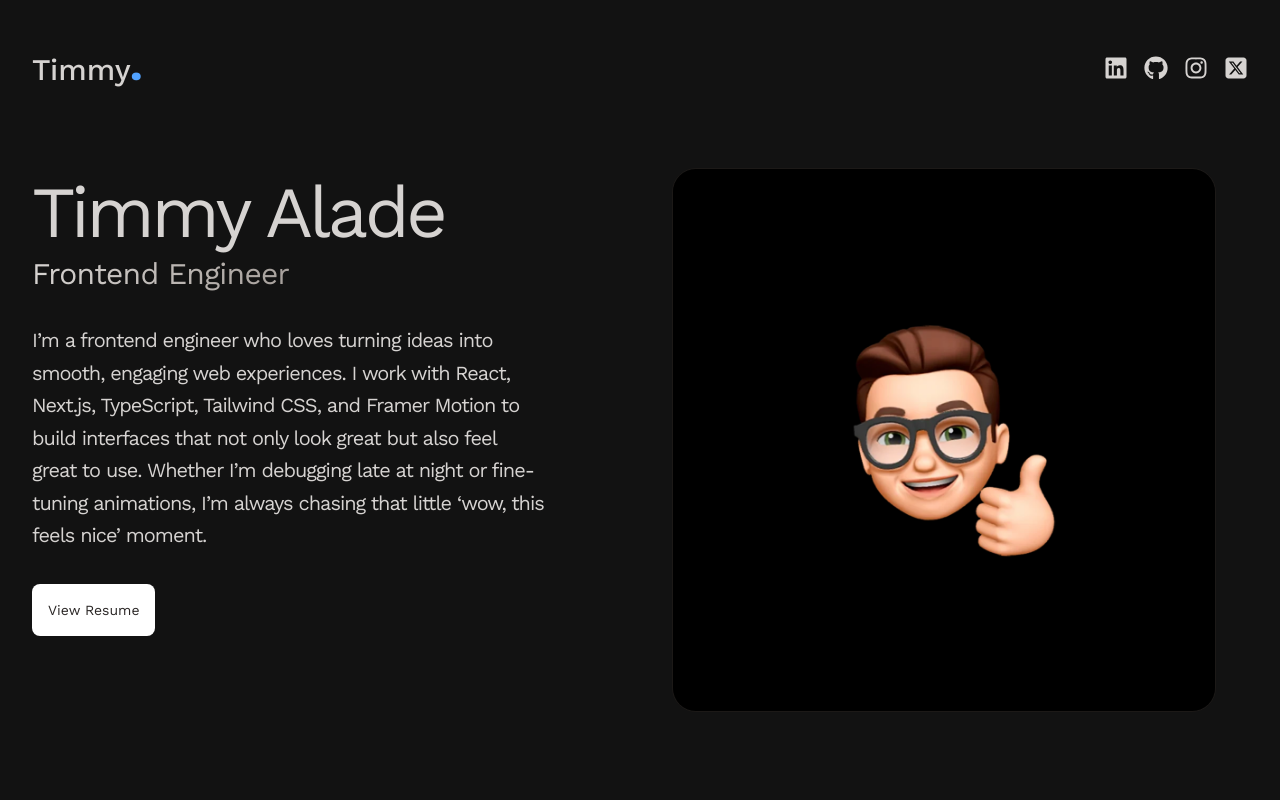
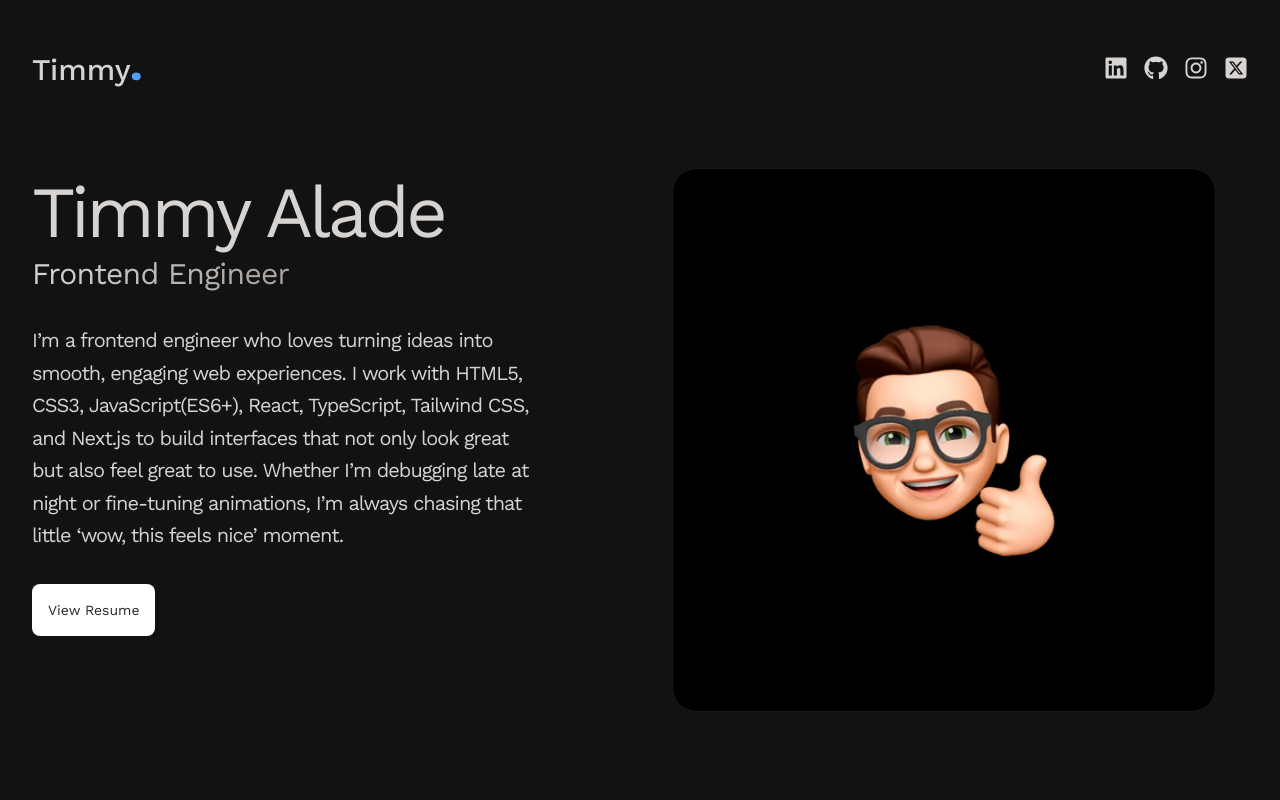
Before and after one commit to Timmydrax/Portfolio-2.0, a React (Vite) app: page / in a window 1280 px wide. Shown: the top 800 px of the page. Built offline with nearby package versions, Linux system fonts and the light colour scheme.

Commit message:
CHORE: Adjusted Animation

```diff
--- a/src/components/Technologies.jsx
+++ b/src/components/Technologies.jsx
@@ -32,6 +32,7 @@ const Technologies = () => {
           whileInView={{ opacity: 1, y: 0 }}
           initial={{ opacity: 0, y: -100 }}
           transition={{ duration: 1.5 }}
+          viewport={{ once: true }}
           className="my-20 text-center text-4xl"
         >
           Technologies
@@ -40,6 +41,7 @@ const Technologies = () => {
           whileInView={{ opacity: 1, x: 0 }}
           initial={{ opacity: 0, x: -100 }}
           transition={{ duration: 1.5 }}
+          viewport={{ once: true }}
           className="flex flex-wrap items-center justify-center gap-4"
         >
           <motion.div
--- a/src/constants/index.js
+++ b/src/constants/index.js
@@ -4,7 +4,7 @@ import project3 from "../assets/projects/project-three.png";
 import project4 from "../assets/projects/project-four.png";
 import project5 from "../assets/projects/project-five.png";
 
-export const HERO_CONTENT = `I’m a frontend engineer who loves turning ideas into smooth, engaging web experiences. I work with React, Next.js, TypeScript, Tailwind CSS, and Framer Motion to build interfaces that not only look great but also feel great to use. Whether I’m debugging late at night or fine-tuning animations, I’m always chasing that little ‘wow, this feels nice’ moment.`;
+export const HERO_CONTENT = `I’m a frontend engineer who loves turning ideas into smooth, engaging web experiences. I work with HTML5, CSS3, JavaScript(ES6+), React, TypeScript, Tailwind CSS, and Next.js to build interfaces that not only look great but also feel great to use. Whether I’m debugging late at night or fine-tuning animations, I’m always chasing that little ‘wow, this feels nice’ moment.`;
 
 export const EXPERIENCES = [
   {
```
